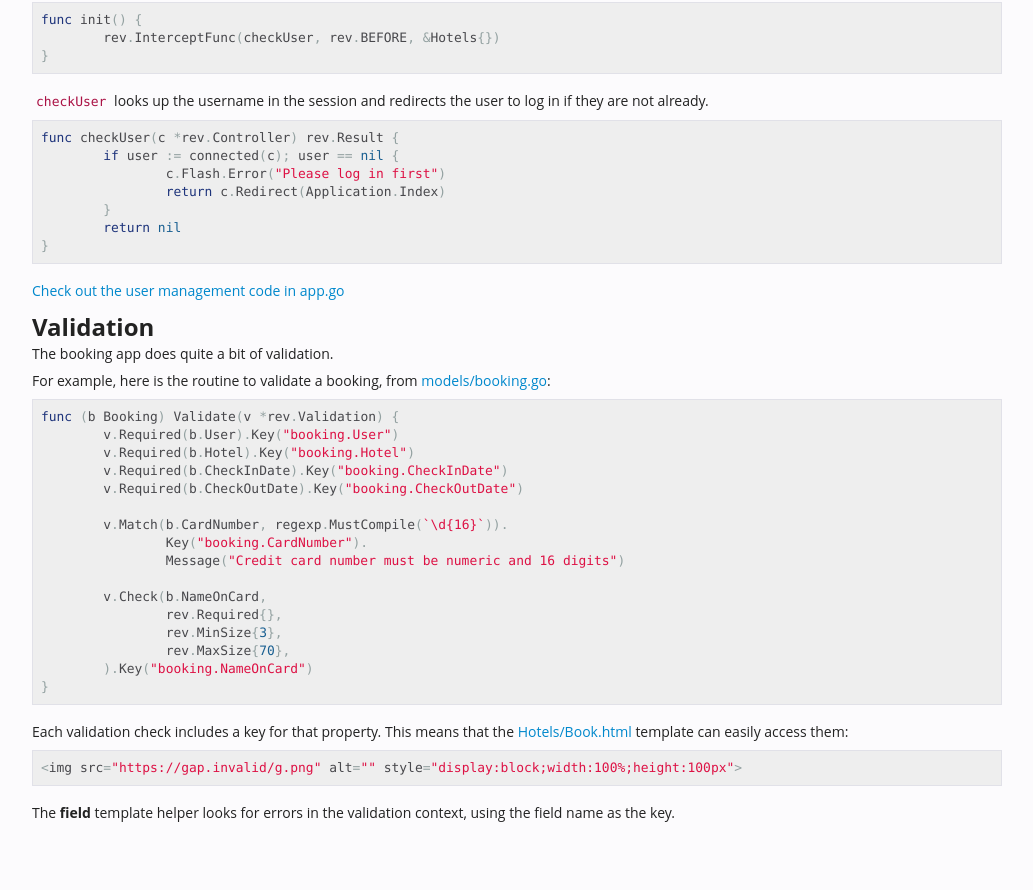
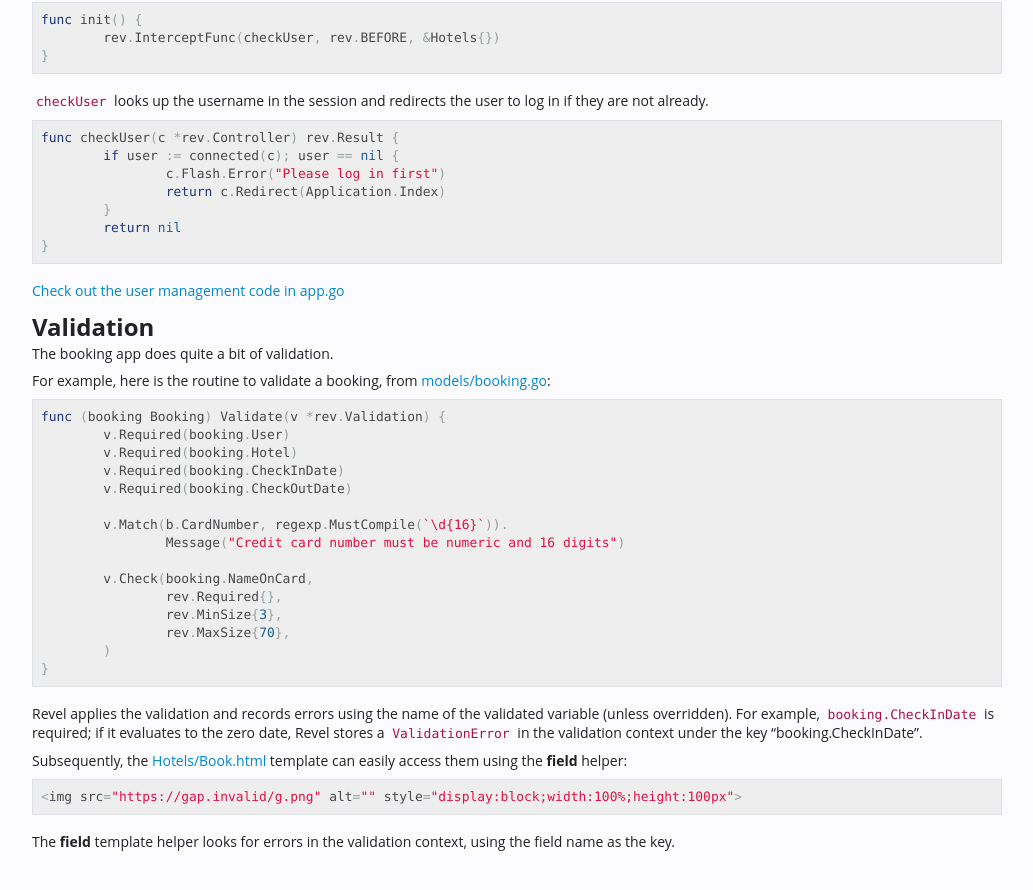
Before and after one commit to revel/revel, a Jekyll site: the page built from samples/booking.md, in a window 1280 px wide and 900 px high, scrolled down 1073 px. Shown: the top 890 px of the window, without its empty margins (223-1256 px from the left). Built offline with Jekyll 4.4.1, drawn with Linux system fonts in a browser that asks for light colours.

Commit message:
Update booking sample for new smarter validation.

```diff
--- a/samples/booking.md
+++ b/samples/booking.md
@@ -90,27 +90,31 @@ For example, here is the routine to validate a booking, from
 [models/booking.go](https://github.com/robfig/revel/blob/master/samples/booking/app/models/booking.go):
 
 <pre class="prettyprint lang-go">
-func (b Booking) Validate(v *rev.Validation) {
-	v.Required(b.User).Key("booking.User")
-	v.Required(b.Hotel).Key("booking.Hotel")
-	v.Required(b.CheckInDate).Key("booking.CheckInDate")
-	v.Required(b.CheckOutDate).Key("booking.CheckOutDate")
+func (booking Booking) Validate(v *rev.Validation) {
+	v.Required(booking.User)
+	v.Required(booking.Hotel)
+	v.Required(booking.CheckInDate)
+	v.Required(booking.CheckOutDate)
 
 	v.Match(b.CardNumber, regexp.MustCompile(`\d{16}`)).
-		Key("booking.CardNumber").
 		Message("Credit card number must be numeric and 16 digits")
 
-	v.Check(b.NameOnCard,
+	v.Check(booking.NameOnCard,
 		rev.Required{},
 		rev.MinSize{3},
 		rev.MaxSize{70},
-	).Key("booking.NameOnCard")
+	)
 }
 </pre>
 
-Each validation check includes a key for that property.  This means that the
+Revel applies the validation and records errors using the name of the
+validated variable (unless overridden).  For example, `booking.CheckInDate` is
+required; if it evaluates to the zero date, Revel stores a `ValidationError` in
+the validation context under the key "booking.CheckInDate".
+
+Subsequently, the
 [Hotels/Book.html](https://github.com/robfig/revel/blob/master/samples/booking/app/views/Hotels/Book.html)
-template can easily access them:
+template can easily access them using the **field** helper:
 
 <pre class="prettyprint lang-go">{% capture tmpl %}{% literal %}
   {{with $field := field "booking.CheckInDate" .}}
```
